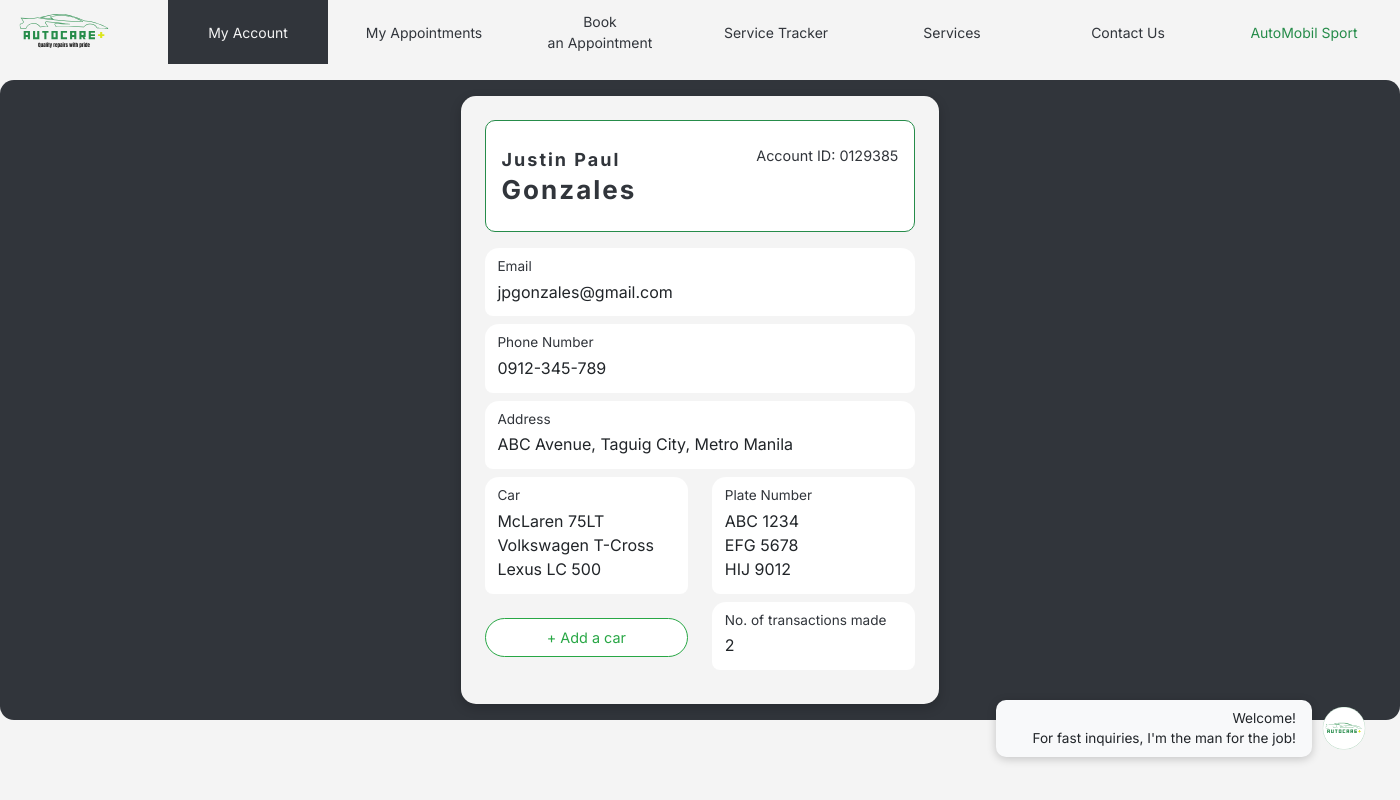
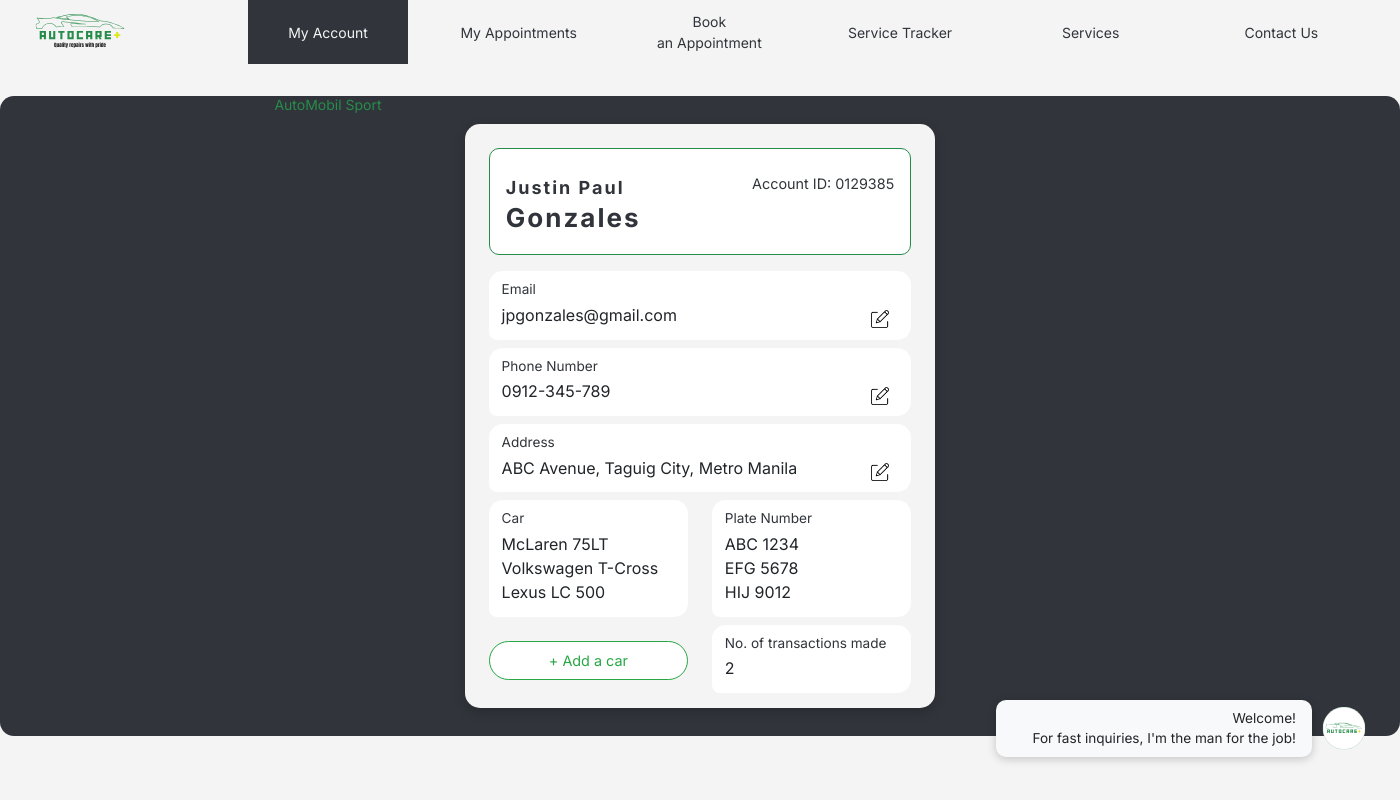
Before and after one commit to KhenB21/RealCom, a Django app: page /my-account/ in a window 1400 px wide. Run offline with Django 5.2, Linux system fonts and the light colour scheme.

Commit message:
my account html updated
made my account page responsive and added the suggested changes

```diff
--- a/frontend/static/css/myaccount.css
+++ b/frontend/static/css/myaccount.css
@@ -10,24 +10,33 @@
 .navBar {
   display: flex;
   align-items: center;
-  justify-content: space-between;
+  /* justify-content: space-between; Distributes items */
   background-color: #F4F4F4;
-  margin-top: 0;
-  height: 4rem;
-  padding-right: 1rem;
+  padding: 0.5rem 1rem;
+  margin-top: -.5rem;
+}
+
+.navLinks {
+  display: flex;
+  gap: 0.5rem;
+  justify-content: right;
+  width: 100%;
 }
 
 .navLinks .navBtn {
   background: none;
   border: none;
-  margin: 0 0.5rem;
   color: #31353B;
   font-weight: 400;
-  width: 10rem
+  height: 4rem;
 }
 
 .navBtn {
   font-size: 14px;
+  padding: 0.5rem;
+  width: auto;
+  min-width: 6rem;
+  width: 10rem;
 }
 
 .navBtn.active {
@@ -41,20 +50,26 @@
   color: #268C4A;
 }
 
+.navBtn:hover {
+  background-color: #31353b;
+  color: #F4F4F4;
+}
+
 .navLogo {
-  width: 12rem;
-  height: 12rem;
+  max-width: 12rem;
   margin-left: -2rem;
+  margin-right: 8rem;
+  margin-top: -4rem;
 }
 
 .black-box {
   background-color: #31353B;
-  padding: 1rem;
+  padding: 2%;
   display: flex;
   justify-content: center;
-  margin: 1rem 0rem;
   border-radius: 14px;
   height: 40rem;
+  margin-top: -3rem;
 }
 
 .profile-card {
@@ -117,6 +132,10 @@
   color: #31353B;
 }
 
+.info-card {
+  padding-right: 1rem;
+}
+
 .info-card .value {
   background: #ffffff;
   border-radius: 8px;
@@ -124,10 +143,12 @@
   padding-top: 0.2rem;
 }
 
-.edit-icon {
-  width: 20px;
+.editBtn {
+  width: 30px;
   float: right;
-  margin-top: -30px;
+  margin-top: -35px;
+  background: none;
+  border: none;
 }
 
 .add-car-btn {
--- a/frontend/templates/myaccount.html
+++ b/frontend/templates/myaccount.html
@@ -22,15 +22,37 @@
 
     <!-- Navbar -->
   <div class="navBar">
-    <img src="../static/images/autocarelogo.svg" alt="AutoCare+ logo" class="navLogo" height="40"/>
-    <div class="navLinks d-flex">
+    <div class="row">
+      <div class="col-2">
+        <img src="../static/images/autocarelogo.svg" alt="AutoCare+ logo" class="navLogo img-fluid" height="40"/>
+      </div>
+      <div class="col">
+        <div class="row">
+          <div class="navLinks d-flex flex-wrap justify-content-center">
+            <div class="col">
               <button class="navBtn active">My Account</button>
+            </div>
+            <div class="col">
               <button class="navBtn">My <p class="d-inline">Appointments</p></button>
+            </div>
+            <div class="col">
               <button class="navBtn">Book <p class="d-inline"> <br/>an Appointment</p></button>
+            </div>
+            <div class="col">
               <button class="navBtn">Service Tracker</button>
+            </div>
+            <div class="col">
               <button class="navBtn">Services</button>
+            </div>
+            <div class="col">
               <button class="navBtn">Contact Us</button>
+            </div>
+            <div class="col">
               <button class="navBtn highlight">AutoMobil Sport</button>
+            </div>
+          </div>
+        </div>
+      </div>
     </div>
   </div>
 
@@ -50,16 +72,24 @@
       <div class="info-card">
         <div class="label">Email</div>
         <div class="value">jpgonzales@gmail.com</div>
+        <button class="editBtn">
+          <img src="../static/images/edit.png" alt="edit" class="img-fluid" height="40"/>
+        </button>
       </div>
 
       <div class="info-card">
         <div class="label">Phone Number</div>
         <div class="value">0912-345-789</div>
-      </div>
+        <button class="editBtn">
+          <img src="../static/images/edit.png" alt="edit" class="img-fluid" height="40"/>
+        </button>      </div>
 
       <div class="info-card">
         <div class="label">Address</div>
         <div class="value">ABC Avenue, Taguig City, Metro Manila</div>
+        <button class="editBtn">
+          <img src="../static/images/edit.png" alt="edit" class="img-fluid" height="40"/>
+        </button>
       </div>
 
       <div class="row">
@@ -104,10 +134,10 @@
   <div class="chat-bot">
     <div class="row">
       <div class="col-10">
-        <div class="chat-bot-text">
+        <p class="chat-bot-text">
           Welcome!<br>
           For fast inquiries, I'm the man for the job!
-        </div>
+        </p>
       </div>
       <div class="col-1">
         <img src="../static/images/chat-bot.svg" alt="chatbot">
```
Also changed, not shown: other parts of frontend/static/css/myaccount.css (+47 -0 lines), frontend/static/images/edit.png (added). Lines whose indentation alone changed are shown as unchanged.
